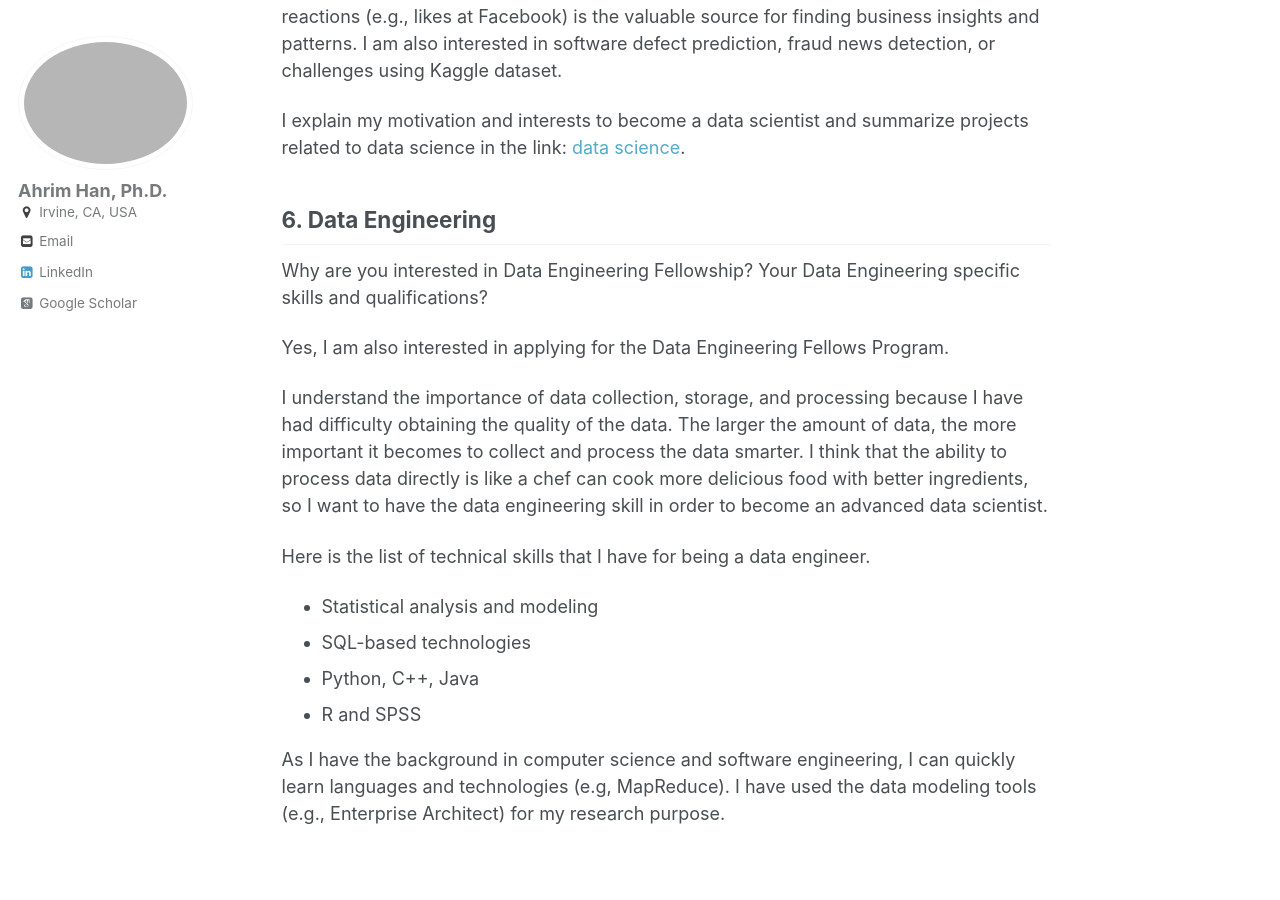
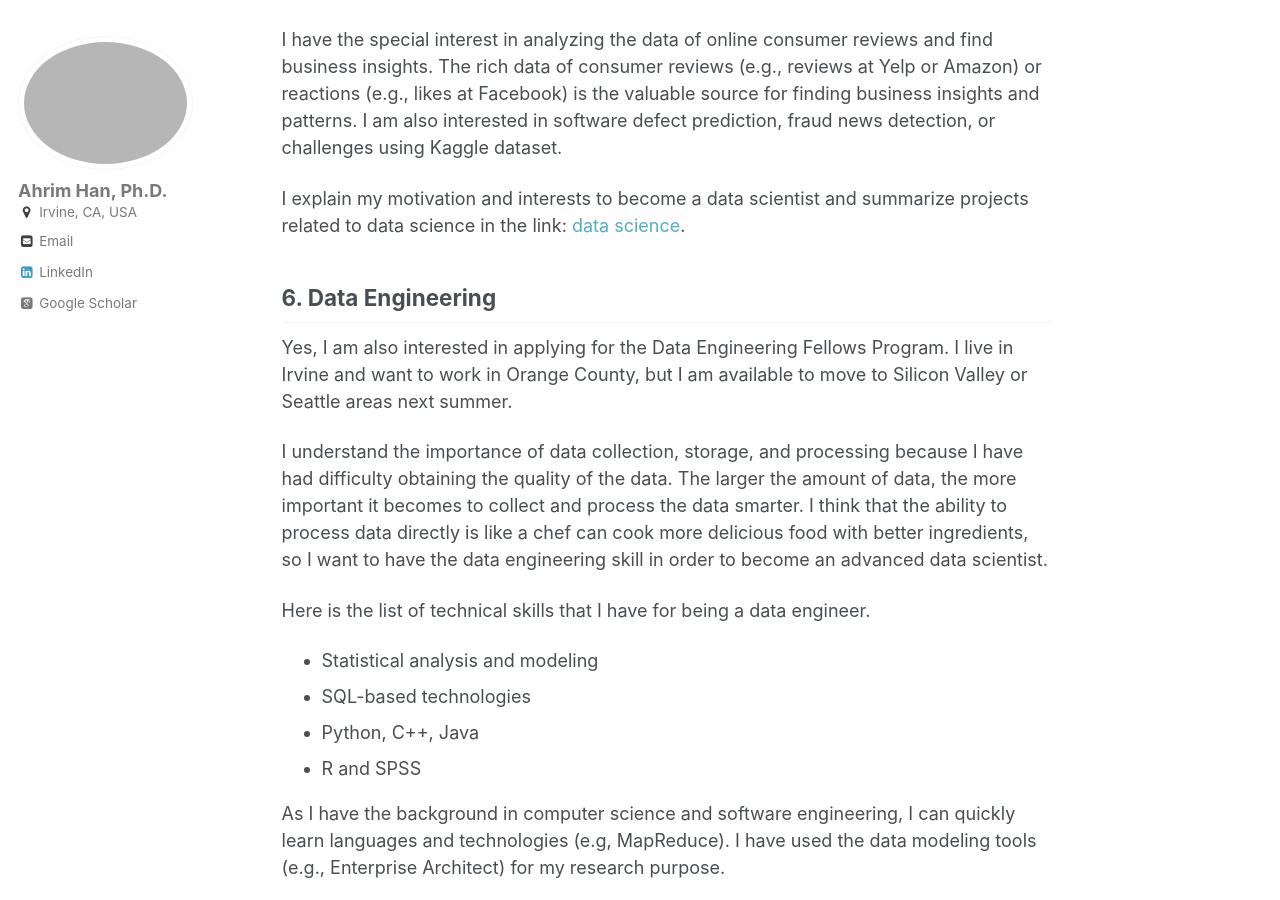
Before and after one commit to ahrimhan/ahrimhan.github.io, a Jekyll site: the page built from _pages/insightapplication.md, in a window 1280 px wide and 900 px high, scrolled down 3100 px. Built offline with Jekyll 4.4.1, drawn with Linux system fonts in a browser that asks for light colours; some web fonts are replaced; some of the changed text lies outside the part shown.

```diff
--- a/_pages/insightapplication.md
+++ b/_pages/insightapplication.md
@@ -5,7 +5,9 @@ author_profile: true
 ---
 
 www.linkedin.com/in/ahrimhan
-https://ahrimhan.github.io/cv/
+https://ahrimhan.github.io/cv
+
+I have the L2 visa and the work permit (Employment Authorization Document). I applied for a green card (EB2-NIW) in May 2018. I can work anytime.
 
 ## 1. Ph.D. Research
 
@@ -72,10 +74,8 @@ I have the special interest in analyzing the data of online consumer reviews and
 I explain my motivation and interests to become a data scientist and summarize projects related to data science in the link: [data science](https://ahrimhan.github.io/datascience/).
 
 ## 6. Data Engineering
-Why are you interested in Data Engineering Fellowship?
-Your Data Engineering specific skills and qualifications?
 
-Yes, I am also interested in applying for the Data Engineering Fellows Program.
+Yes, I am also interested in applying for the Data Engineering Fellows Program. I live in Irvine and want to work in Orange County, but I am available to move to Silicon Valley or Seattle areas next summer.
 
 I understand the importance of data collection, storage, and processing because I have had difficulty obtaining the quality of the data. The larger the amount of data, the more important it becomes to collect and process the data smarter. I think that the ability to process data directly is like a chef can cook more delicious food with better ingredients, so I want to have the data engineering skill in order to become an advanced data scientist.
 
```
Also changed, not shown: _portfolio/research_project2.md (+2 -2 lines).
